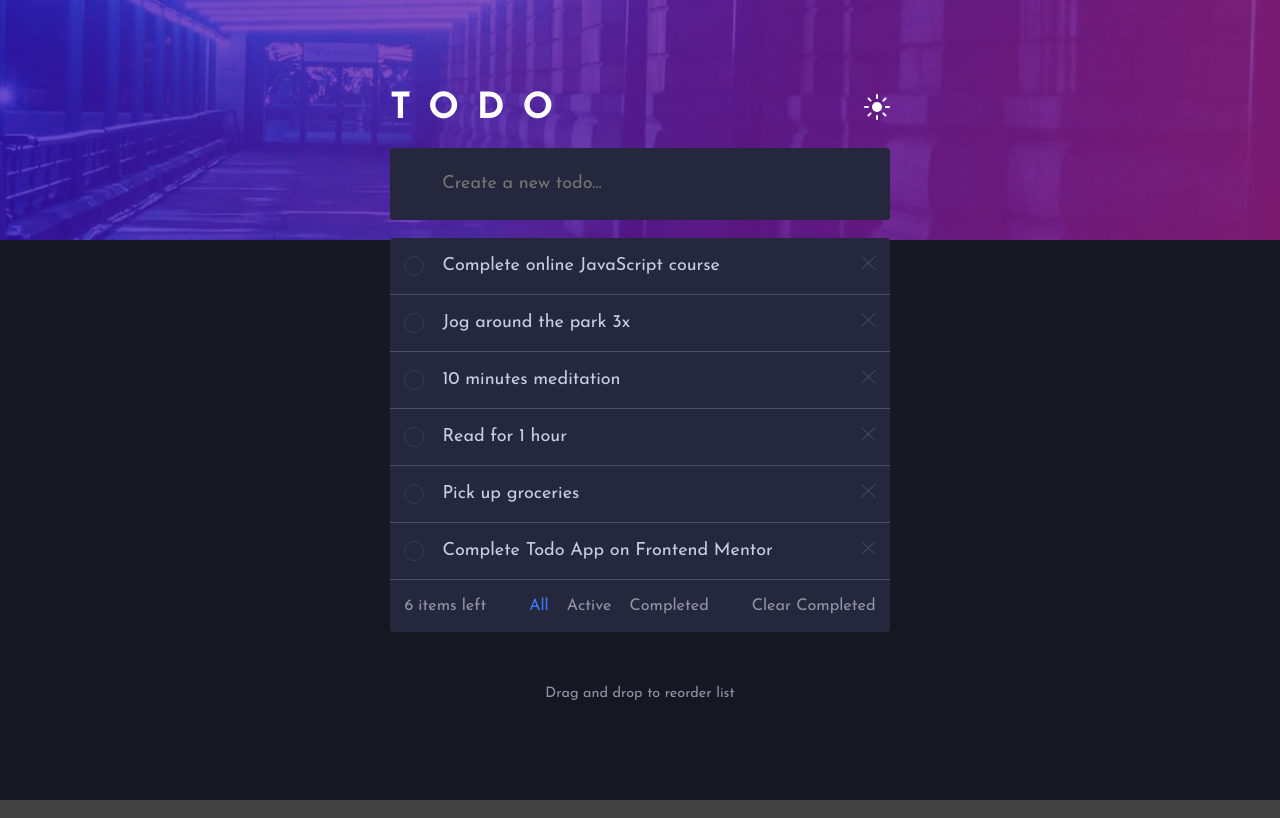
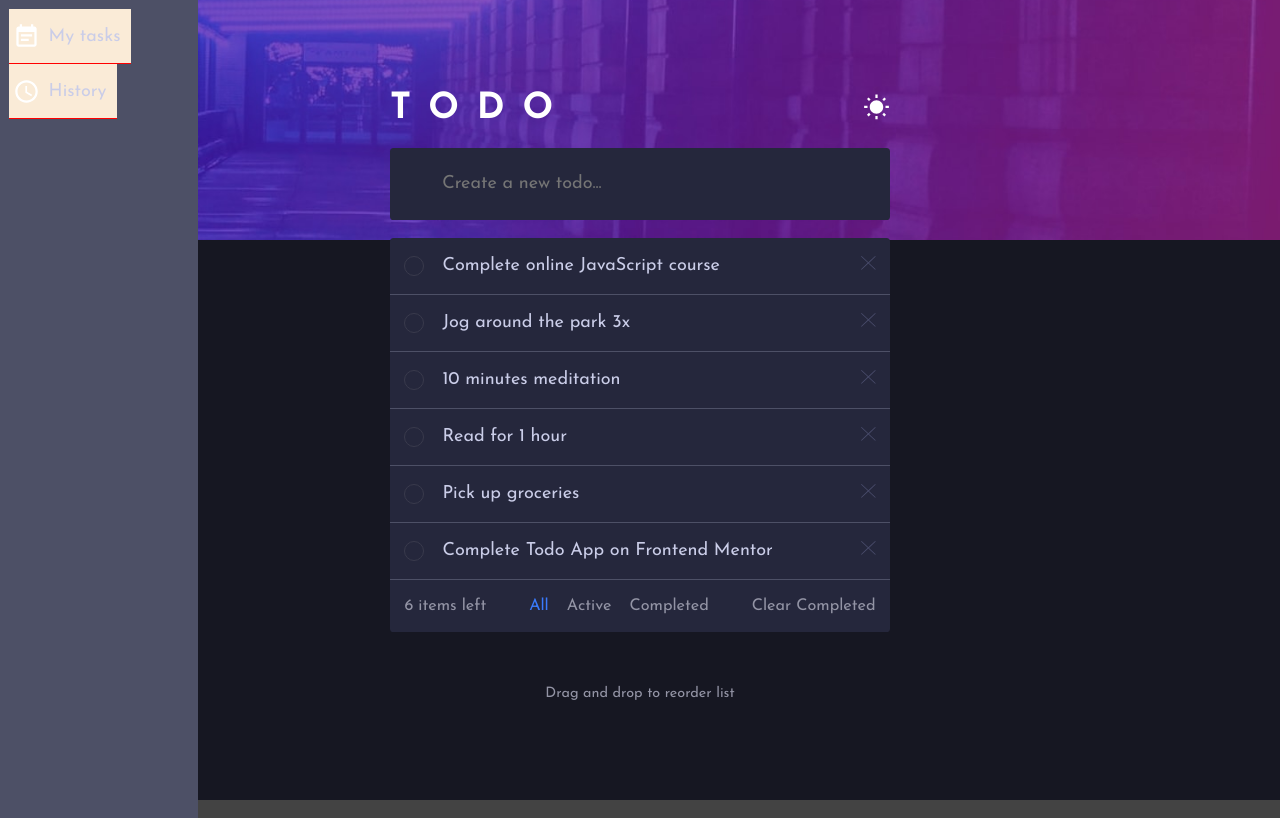
Before and after one commit to Jaytita/Todo-list, a React (Create React App) app in the folder frontend/: page /task in a window 1280 px wide. Built offline with nearby package versions, Linux system fonts and the light colour scheme.

Commit message:
add sidebar, mui icons

```diff
--- a/frontend/package.json
+++ b/frontend/package.json
@@ -10,7 +10,7 @@
     "@fortawesome/free-solid-svg-icons": "^6.3.0",
     "@fortawesome/react-fontawesome": "^0.2.0",
     "@mui/icons-material": "^5.11.11",
-    "@mui/material": "^5.11.12",
+    "@mui/material": "^5.11.13",
     "@testing-library/jest-dom": "^5.16.5",
     "@testing-library/react": "^13.4.0",
     "@testing-library/user-event": "^13.5.0",
--- a/frontend/src/Pages/Task.jsx
+++ b/frontend/src/Pages/Task.jsx
@@ -1,6 +1,7 @@
 import { useEffect, useState } from 'react'
 import './task.css'
 // import { DragDropContext, Droppable, Draggable } from 'react-beautiful-dnd';
+import { WbSunny, Nightlight, EventNote, AccessTime } from '@mui/icons-material';
 
 function Task() {
   // Dark mode
@@ -115,11 +116,34 @@ function Task() {
         <img src={darkMode ? "/images/bg-desktop-dark.jpg" : "/images/bg-desktop-light.jpg"} alt="banner" />
       </header>
 
+      {/* Important! Ken is doing sidebar from https://www.youtube.com/watch?v=CkVrmLLHmuI&t=18s
+      if anyone experienced responsive sidebar, jud leoy, dai prod */}
+      <section className="sidebar">
+        <ul>
+          <li class="active">
+            <a href="#">
+              <EventNote style={{fill: "white"}}/>
+              <p>My tasks</p>
+            </a>
+          </li>
+
+          <li>
+            <a href="#">
+              <AccessTime style={{fill: "white"}}/>
+              <p>History</p>
+            </a>
+          </li>
+        </ul>
+      </section>
+
       <div className="todo-app">
         <div className="topbar">
           <h1>TODO</h1>
           <div className="theme-switch" onClick={themeChange}>
-            <img src={darkMode ? "/images/icon-sun.svg" : "/images/icon-moon.svg"} alt="sun" />
+            {darkMode ?
+              <WbSunny style={{fill: "white"}}/> :
+              <Nightlight style={{fill: "white"}}/>
+            }
           </div>
         </div>
 
--- a/frontend/src/Pages/task.css
+++ b/frontend/src/Pages/task.css
@@ -54,7 +54,7 @@ h1 {
 /* header {
   width: 100%;
   height: 300px;
-  background-image: url("src/images/bg-desktop-dark.jpg");
+  background-image: url("../../public/images/bg-desktop-dark.jpg");
   background-repeat: no-repeat;
   object-fit: cover;
 } */
@@ -66,6 +66,41 @@ header img {
   width: 100%;
   height: 240px;
   object-fit: cover;
+}
+
+.sidebar {
+  display: flex;
+  flex-direction: column;
+  justify-content: flex-start;
+  align-items: flex-start;
+  position: absolute;
+  top: 0;
+  left: 0;
+  width: 10rem;
+  height: 100%;
+  padding: 0.5rem;
+  background-color: var(--line);
+  z-index: 100;
+}
+.sidebar ul {
+  display: flex;
+  flex-direction: column;
+  justify-content: flex-start;
+  align-items: flex-start;
+  list-style: none;
+}
+.sidebar a {
+  display: flex;
+  justify-content: flex-start;
+  align-items: center;
+  width: 100%;
+  height: 2rem;
+  padding: 0.5rem 0.2rem 0.5rem 0.2rem;
+  gap: 0.5rem;
+  border-bottom: 1px solid red;
+  color: var(--text);
+  text-decoration: none;
+  background-color:antiquewhite;
 }
 
 .todo-app {
@@ -134,6 +169,14 @@ header img {
   border-color: var(--check-bg);
   cursor: pointer;
 }
+.check-box:checked {
+   background: url('../../public/images/icon-check.svg'),
+    linear-gradient(to bottom right, hsl(192, 100%, 67%), hsl(280, 87%, 65%));
+   background-repeat: no-repeat;
+   background-position: center;
+   outline: 0;
+   transition: background 0ms;
+}
 
 .create-new input {
   width: 100%;
@@ -155,7 +198,9 @@ header img {
 .task p {
   cursor: pointer;
 }
-
+.task:hover {
+  cursor: grab;
+}
 .delete-task img {
   width: 0.8rem;
   height: 0.8rem;
```
Also changed, not shown: 2 other files (tests, documents, lock files or other folders).
